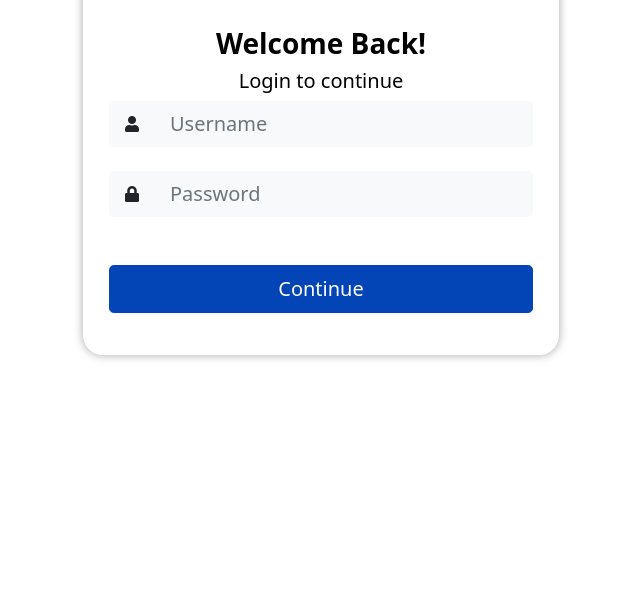
After one commit to Ambareen09/Billing_App, a Django app: page /accounts/login/ in a window 1280 px wide. The commit adds this page. Shown: the part 186-800 px from the top of the page, without its empty margins (319-959 px from the left). Run offline with Django 3.2, Linux system fonts and the light colour scheme; some libraries are stand-ins or nearby versions.

Commit message:
login implemented

```diff
--- /dev/null
+++ b/billing_app/adminpanel/templates/registration/login.html
@@ -0,0 +1,81 @@
+<!DOCTYPE html>
+<html lang="en">
+
+<head>
+    <meta charset="UTF-8">
+    <meta http-equiv="X-UA-Compatible" content="IE=edge">
+    <meta name="viewport" content="width=device-width, initial-scale=1.0">
+    <title>Document</title>
+    <link rel="stylesheet" href="/static/demo.css">
+    <link rel="stylesheet" href="/static/core.css" class="template-customizer-core-css" />
+    <link rel="stylesheet" href="/static/theme-default.css" class="template-customizer-theme-css" />
+    <link href="https://cdn.jsdelivr.net/npm/bootstrap@5.0.2/dist/css/bootstrap.min.css" rel="stylesheet"
+        integrity="sha384-EVSTQN3/azprG1Anm3QDgpJLIm9Nao0Yz1ztcQTwFspd3yD65VohhpuuCOmLASjC" crossorigin="anonymous">
+    <link rel="stylesheet" href="apex-charts/apex-charts.css">
+    <link rel="preconnect" href="https://fonts.googleapis.com" />
+    <link rel="preconnect" href="https://fonts.gstatic.com" crossorigin />
+    <link
+        href="https://fonts.googleapis.com/css2?family=Public+Sans:ital,wght@0,300;0,400;0,500;0,600;0,700;1,300;1,400;1,500;1,600;1,700&display=swap"
+        rel="stylesheet" />
+    <script src="/static/config.js"></script>
+    <link rel="stylesheet" href="https://pro.fontawesome.com/releases/v5.10.0/css/all.css"
+        integrity="sha384-AYmEC3Yw5cVb3ZcuHtOA93w35dYTsvhLPVnYs9eStHfGJvOvKxVfELGroGkvsg+p" crossorigin="anonymous" />
+</head>
+
+<body style="background: #fff;">
+    <div class="container-xxl  w-100" style="max-width: 500px;">
+        <div class="authentication-wrapper authentication-basic container-p-y">
+            <div class="authentication-inner">
+                <!-- Register -->
+                <div>
+                    <div class="p-4"
+                        style="border: 2px solid #fff; border-radius: 20px;background: #fff;box-shadow: 0px 0px 10px rgb(168, 168, 168);">
+                        <!-- Logo -->
+                        <div class="app-brand justify-content-center mb-4 mt-2">
+                            <img src="images/logo__1_.png" alt="" width="140">
+                        </div>
+                        <!-- /Logo -->
+                        <div class="mt-5">
+                            <h3 class="text-center fw-bold" style="color:#000;">Welcome Back!</h3>
+                            <h5 class="text-center" style="color:#000;">Login to continue</h5>
+                        </div>
+
+                        <form method="post">
+                            {% csrf_token %}
+                            <div class="mb-4">
+                                <div class="input-group input-group-lg">
+                                    <span class="input-group-text border-0 bg-light" id="inputGroup-sizing-lg"><i
+                                            class="fas fa-user"></i></span>
+                                    <input name="username" type="text" class="form-control border-0 bg-light"
+                                        aria-label="Sizing example input" placeholder="Username"
+                                        aria-describedby="inputGroup-sizing-lg">
+                                </div>
+                            </div>
+                            <div class="mb-5 form-password-toggle">
+                                <div class="input-group input-group-lg">
+                                    <span class="input-group-text border-0 bg-light" id="inputGroup-sizing-lg"><i
+                                            class="fa fa-lock"></i></span>
+                                    <input name="password" type="password" class="form-control border-0 bg-light"
+                                        aria-label="Sizing example input" placeholder="Password"
+                                        aria-describedby="inputGroup-sizing-lg">
+                                </div>
+                            </div>
+                            <div class="mb-3">
+                                <button class="btn btn-blue btn-lg d-grid w-100" type="submit">Continue</button>
+                            </div>
+                        </form>
+                    </div>
+                </div>
+                <!-- /Register -->
+            </div>
+        </div>
+    </div>
+
+    <script src="https://ajax.googleapis.com/ajax/libs/jquery/3.6.0/jquery.min.js"></script>
+
+    <script src="https://cdn.jsdelivr.net/npm/bootstrap@5.0.2/dist/js/bootstrap.bundle.min.js"
+        integrity="sha384-MrcW6ZMFYlzcLA8Nl+NtUVF0sA7MsXsP1UyJoMp4YLEuNSfAP+JcXn/tWtIaxVXM" crossorigin="anonymous">
+    </script>
+</body>
+
+</html>
--- a/billing_app/billing_app/settings.py
+++ b/billing_app/billing_app/settings.py
@@ -133,7 +133,7 @@ REST_FRAMEWORK = {
 STATIC_URL = '/static/'
 
 LOGIN_REDIRECT_URL = "/"
-LOGOUT_REDIRECT_URL = "/"
+LOGOUT_REDIRECT_URL = "/accounts/login"
 
 # Default primary key field type
 # https://docs.djangoproject.com/en/3.2/ref/settings/#default-auto-field
--- a/billing_app/billing_app/urls.py
+++ b/billing_app/billing_app/urls.py
@@ -18,5 +18,6 @@ from django.urls import path, include
 
 urlpatterns = [
     path('admin/', admin.site.urls),
+    path("accounts/", include("django.contrib.auth.urls")),
     path("", include("adminpanel.urls"))
 ]
```
Also changed, not shown: billing_app/adminpanel/templates/adminpanel/login.html (deleted, +0 -67 lines), billing_app/adminpanel/templates/adminpanel/navBar.html (+14 -3 lines), billing_app/db.sqlite3.
